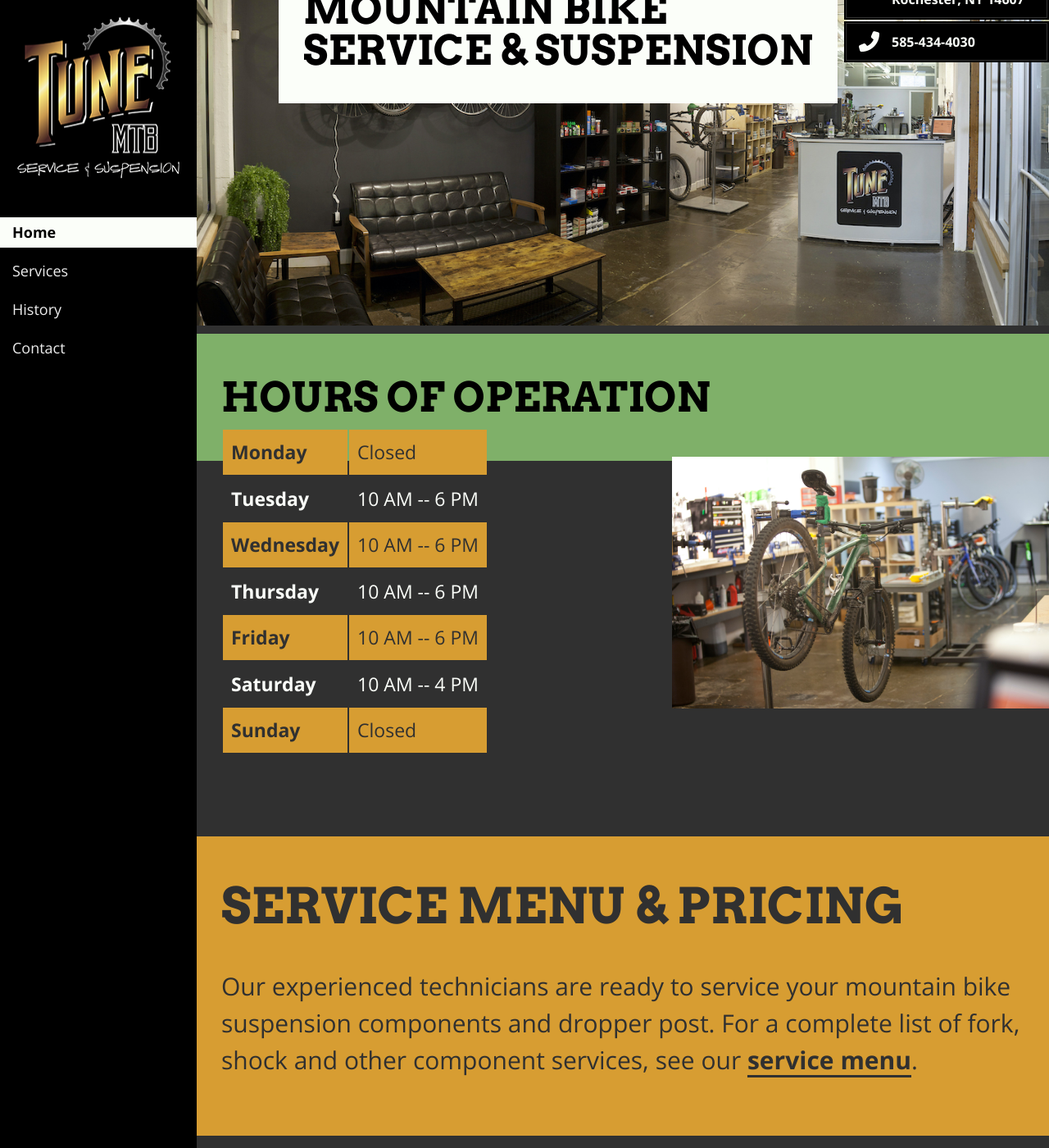
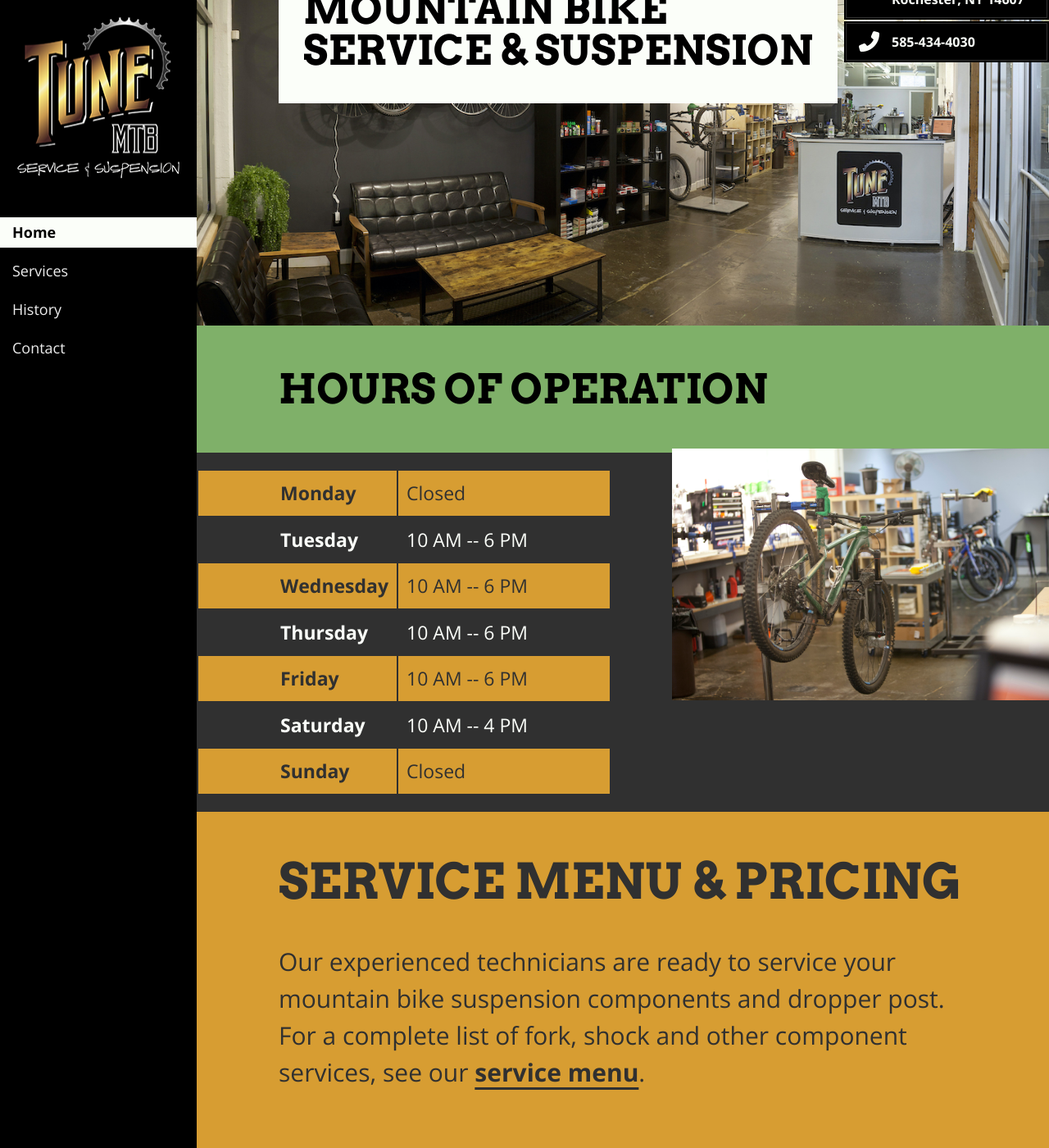
Before and after one commit to tunemtb/tunemtb.github.io, a Jekyll site: the page built from docs/index.html, in a window 1280 px wide and 1400 px high, scrolled down 74 px. Shown: the whole window at 82% size. Built offline with Jekyll 4.4.1, drawn with Linux system fonts in a browser that asks for light colours; nearby versions of some CDN libraries.

Commit message:
mostly padding

```diff
--- a/docs/_sass/_homepage.scss
+++ b/docs/_sass/_homepage.scss
@@ -65,18 +65,14 @@
 }
 
 .callout-1 {
-    margin-top: 10px;
+    // margin-top: 10px;
     color: $dark-grey;
-    padding: 20px;
     overflow-y: auto;
-    background-color: $green;
-    text-align: center;
 
-    @include mq(sm) {
+    @include mq(md) {
         text-align: left;
         max-width: 1200px;
         color: $dark-grey;
-        padding: 40px 30px 40px 30px;
         position: relative;
     }
 
@@ -86,12 +82,17 @@
 }
 
 .callout-1__title {
+    background-color: $green;
     color: $black;
+    padding: 40px 30px;
     margin: 0;
-    padding: 0;
     font-size: 50px;
     text-transform: uppercase;
     font-family: $header-font;
+
+    @include mq(lg) {
+        padding: 40px 100px;
+    }
 }
 
 .callout-1__photo {
@@ -113,7 +114,7 @@
 
 .hours__title {
     padding: 0 0 10px 0;
-    margin: 0;
+    margin: 10px 0 0 0;
     font-size: 40px;
     color: $white;
     text-transform: uppercase;
@@ -127,38 +128,32 @@
 }
 
 .hours {
-    @include mq(sm) {
-        float: left;
-    }
+    margin-top: 10px;
 }
 
 .hours__table {
-    color: $dark-grey;
+    color: $white;
     font-size: 23px;
     width: 100%;
-    margin: 0 0 20px 0;
+    margin: 20px 0;
 
-    @include mq(sm) {
+
+    @include mq(lg) {
         width: auto;
     }
 
-    @include mq(lg) {
-        color: $white;
-        margin-bottom: 100px;
-    }
+    th {
+        text-align: left;
+        padding: 10px 10px 10px 30px;
 
-    th {
-        text-align: center;
-        padding: 10px;
-
-        @include mq(sm) {
-            text-align: left;
+        @include mq(lg) {
+            padding: 10px 10px 10px 100px;
         }
     }
 
     td {
-        text-align: center;
-        padding: 10px;
+        text-align: left;
+        padding: 10px 100px 10px 10px;
 
         @include mq(sm) {
             text-align: left;
@@ -177,6 +172,10 @@
     color: $dark-grey;
     clear: both;
     padding: 40px 30px;
+
+    @include mq(lg) {
+        padding: 40px 100px;
+    }
 
     a {
         color: $dark-grey;
```
